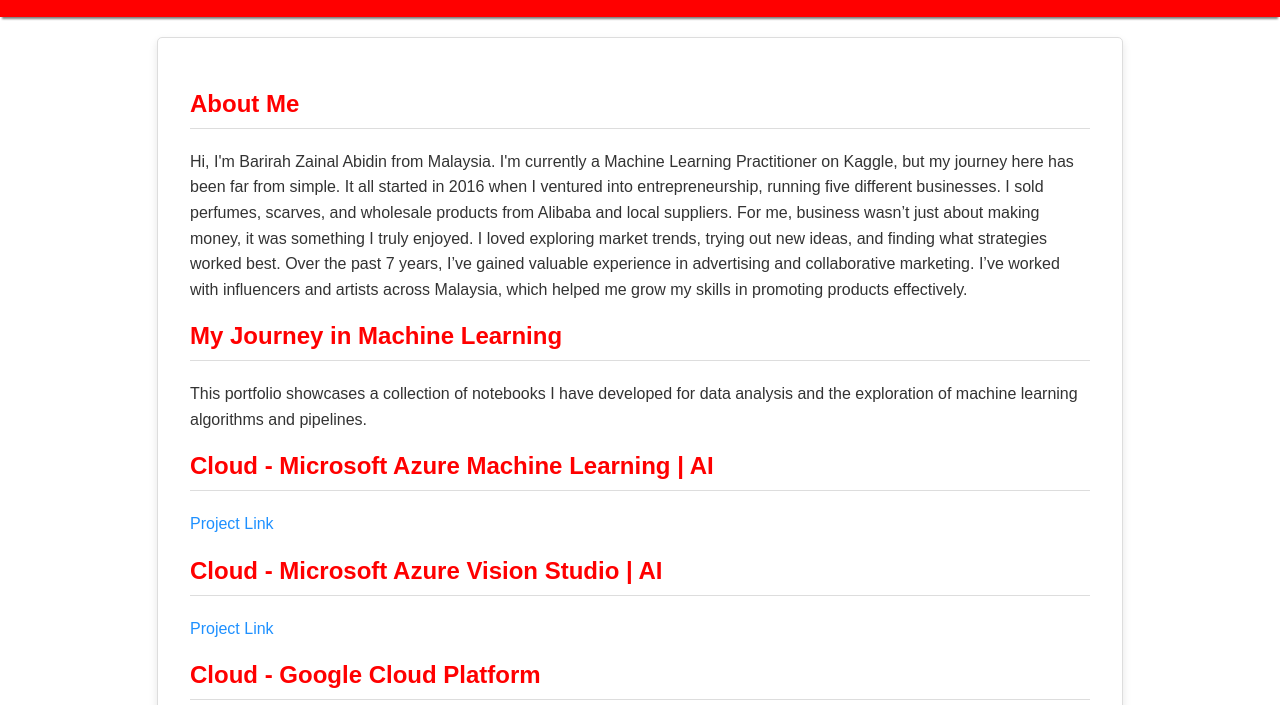
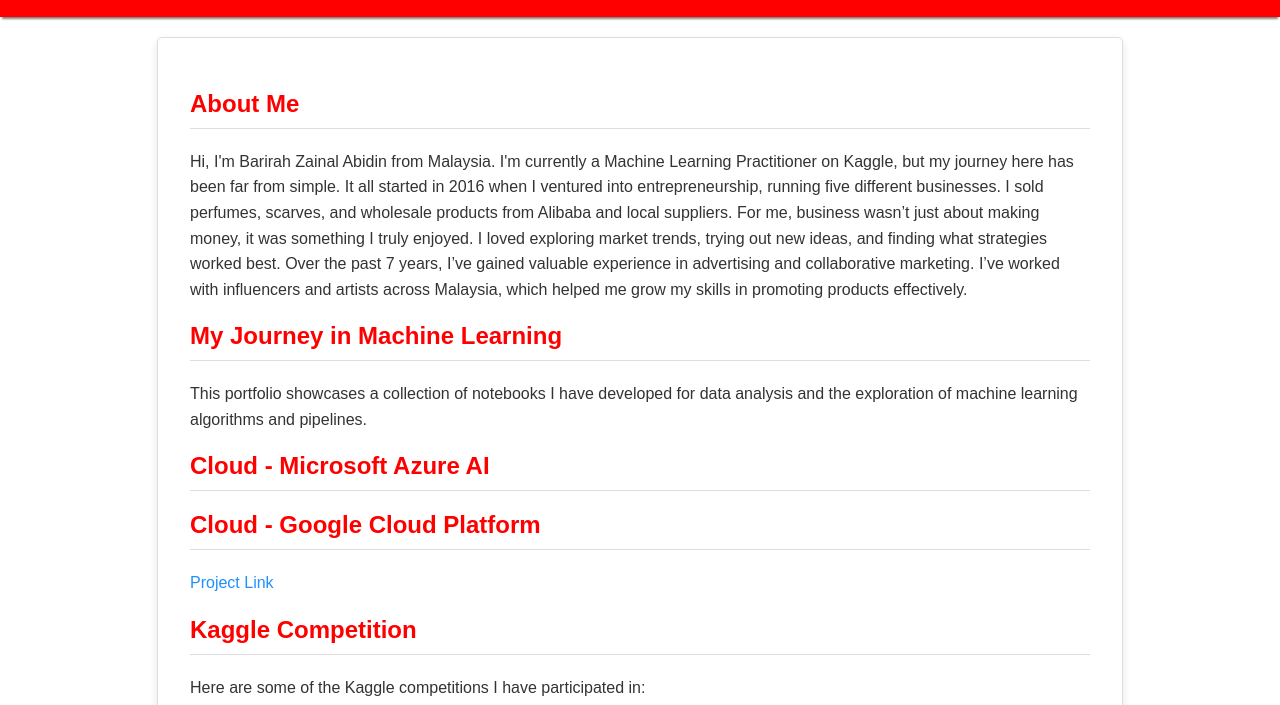
Before and after one commit to barirahzainalabidin/barirahzainalabidin.github.io, a plain HTML site: page index.html in a window 1280 px wide. Shown: the part 95-800 px from the top of the page. Drawn offline with Linux system fonts and the light colour scheme.

Commit message:
Update index.html

```diff
--- a/index.html
+++ b/index.html
@@ -76,12 +76,8 @@
     <p>This portfolio showcases a collection of notebooks I have developed for data analysis and the exploration of machine learning algorithms and pipelines.</p>
 
 
-    <h2>Cloud - Microsoft Azure Machine Learning | AI</h2>
-    <p><a href="https://github.com/barirahzainalabidin/Azure-AI-Machine-Learning">Project Link</a></p>
-
-
-    <h2>Cloud - Microsoft Azure Vision Studio | AI</h2>
-    <p><a href="https://github.com/barirahzainalabidin/Azure-AI-Vision-Studio">Project Link</a></p>
+    <h2>Cloud - Microsoft Azure AI</h2>
+    <p><a href="https://github.com/barirahzainalabidin/Microsoft-Azure/tree/main"</a></p>
 
 
     <h2>Cloud - Google Cloud Platform</h2>
```
